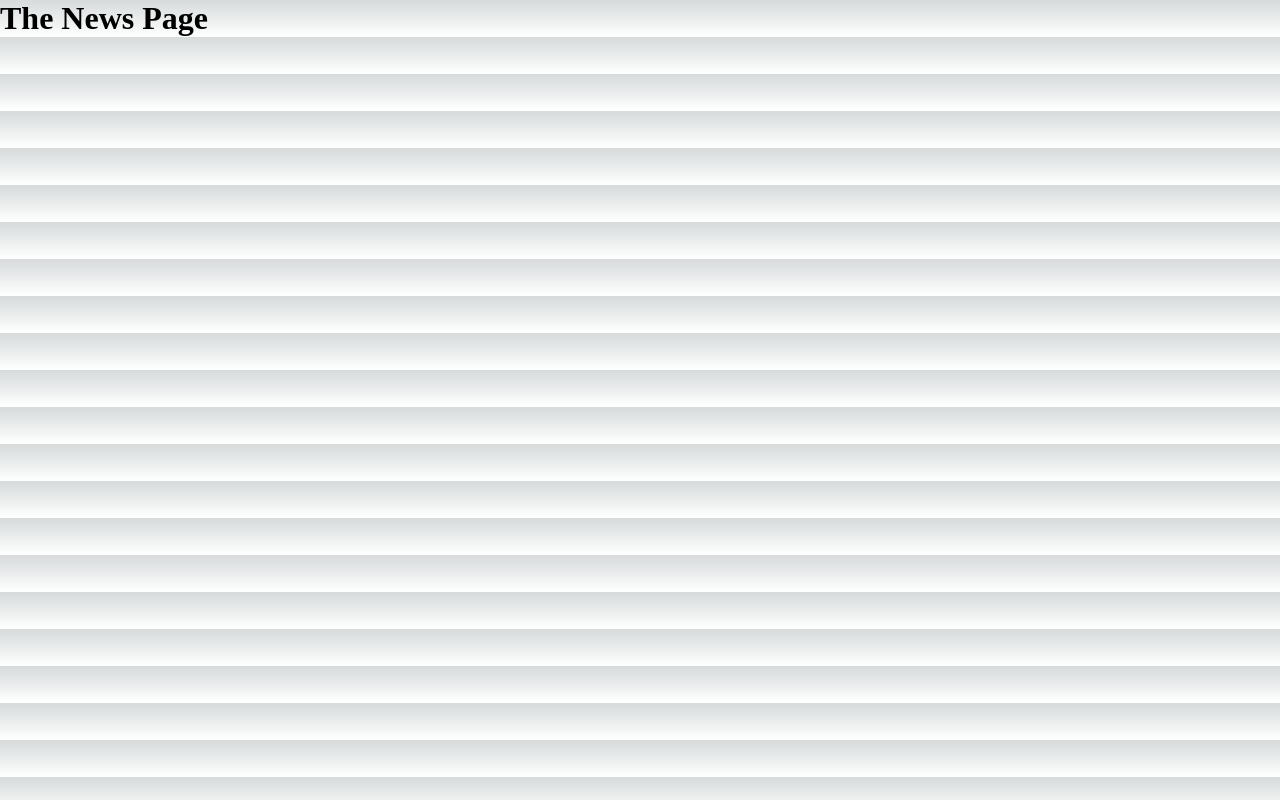
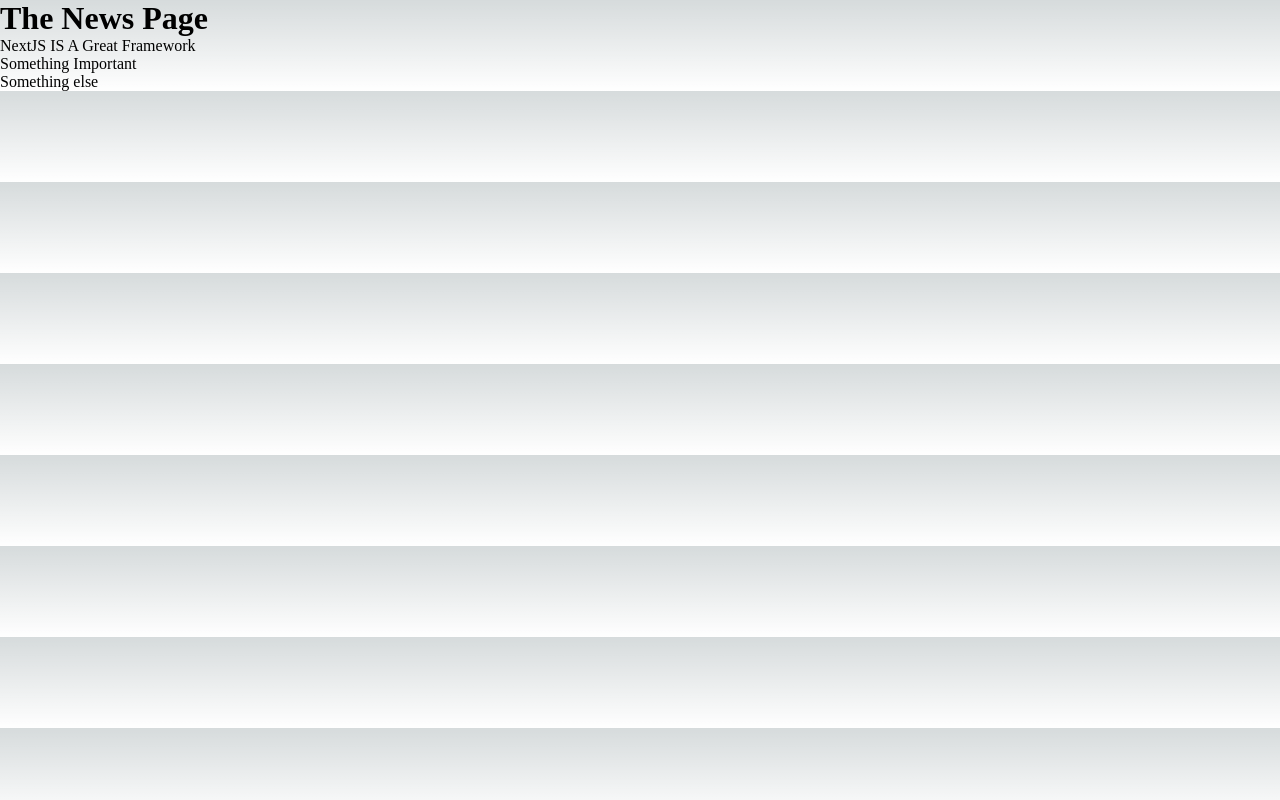
Before and after one commit to doorahmie/nextjs-course-2022-12, a Next.js app: page /news in a window 1280 px wide. Built offline with nearby package versions, Linux system fonts and the light colour scheme.

Commit message:
Show a example of page relocation. We have  better ways in NextJS.

```diff
--- a/pages/news/index.js
+++ b/pages/news/index.js
@@ -1,7 +1,27 @@
 // domain.com/news
-
+import { Fragment } from "react";
 function NewsPage() {
-  return <h1>The News Page</h1>;
+  return (
+    /**
+     * a 태그로 페이지 이동을 할 시,
+     * spa의 장점을 모두 잃는다.
+     * 새로운 페이지를 서버에 요청하는 것이기 때문이다.
+     *
+     * 또한 편한 예시를 들기 위해 li 태그를 하드코딩으로 작성했으나,
+     * 이런 부분이 대표적으로 서버에서 불러오는 부분임을 기재한다.
+     *
+     */
+    <Fragment>
+      <h1>The News Page</h1>
+      <ul>
+        <li>NextJS IS A Great Framework</li>
+        <li>
+          <a href="/news/something-important">Something Important</a>
+        </li>
+        <li>Something else </li>
+      </ul>
+    </Fragment>
+  );
 }
 
 export default NewsPage;
```
